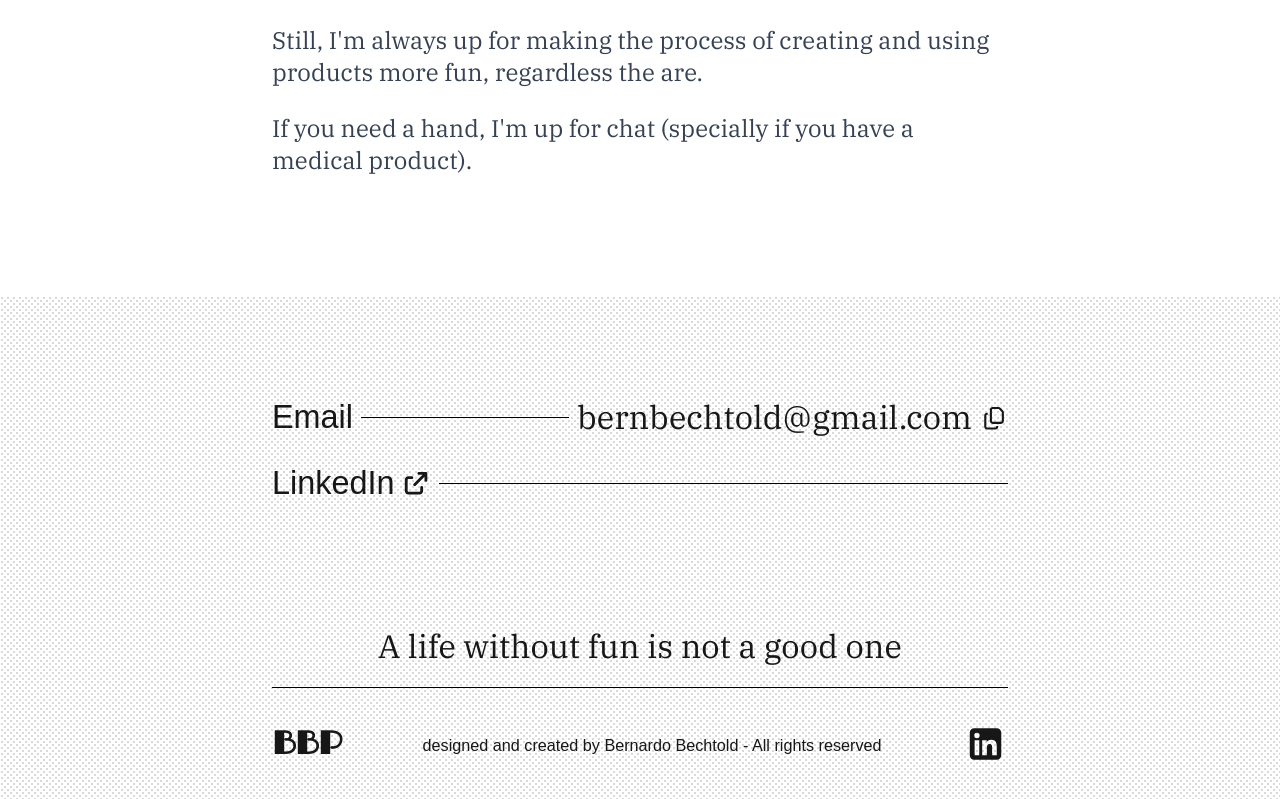
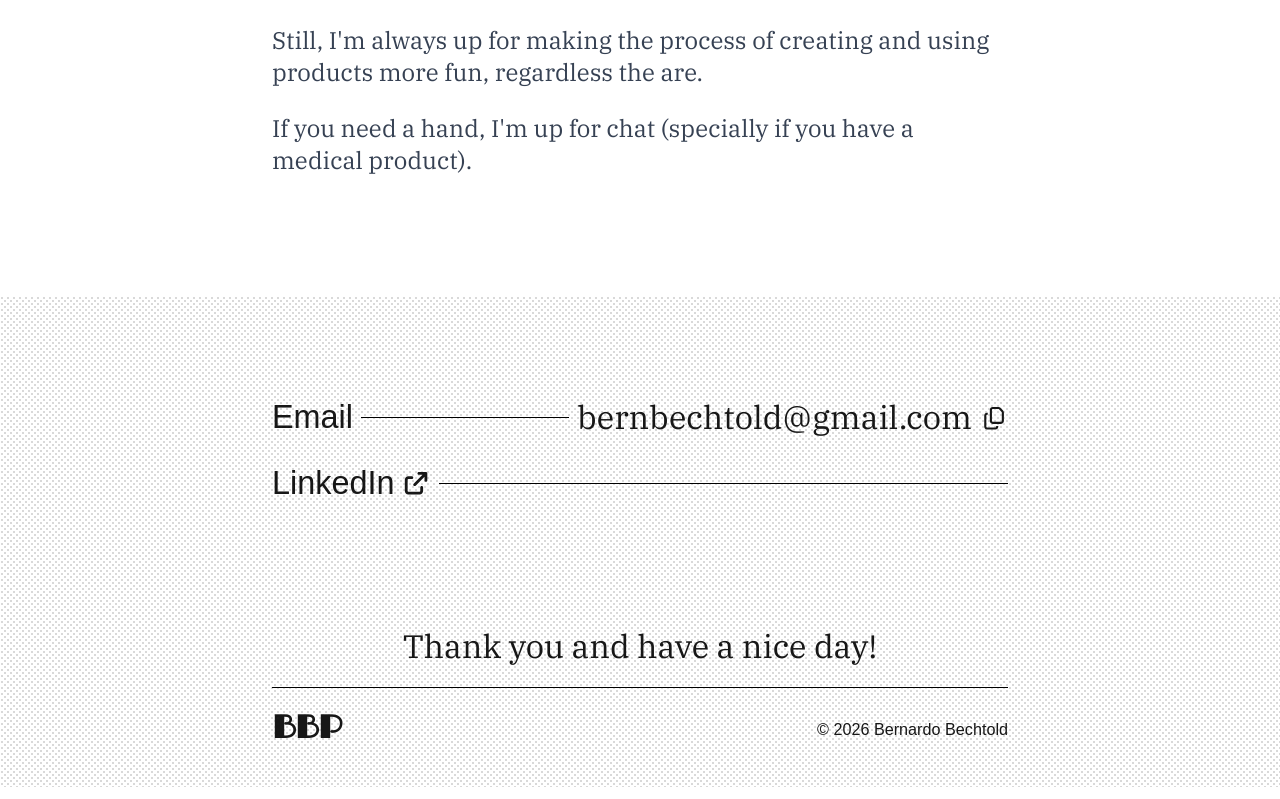
Before and after one commit to bernbecht/bbp-portfolio, a Next.js app: page / in a window 1280 px wide. Shown: the part 2360-3159 px from the top of the page. Built offline with nearby package versions, Linux system fonts and the light colour scheme.

Commit message:
💄 minor layout adjustments to the Footer

```diff
--- a/components/Footer.tsx
+++ b/components/Footer.tsx
@@ -1,6 +1,5 @@
 "use client";
 
-import { faSquareLinkedin } from "@fortawesome/free-brands-svg-icons/faSquareLinkedin";
 import { faCircleCheck } from "@fortawesome/free-regular-svg-icons/faCircleCheck";
 import { faCopy } from "@fortawesome/free-regular-svg-icons/faCopy";
 import { faArrowUpRightFromSquare } from "@fortawesome/free-solid-svg-icons/faArrowUpRightFromSquare";
@@ -93,31 +92,15 @@ export function Footer() {
 
           <div className="text-center mt-24">
             <p className="text-[1.8em] font-medium border-b border-black pt-4 pb-4 font-serif">
-              A life without fun is not a good one
+              Thank you and have a nice day!
             </p>
           </div>
         </address>
-        <div className="flex justify-between items-center mt-8">
+        <div className="flex justify-between items-center mt-4 gap-16">
           <a href="/" className="font-bold tracking-tight text-[1.8em] logo">
             BBP
           </a>
-
-          <span className="text-[0.9em]">
-            designed and created by Bernardo Bechtold - All rights reserved
-          </span>
-
-          <a
-            href="https://br.linkedin.com/in/bbechtold"
-            target="_blank"
-            rel="noopener noreferrer"
-            aria-label="LinkedIn profile, opens in new tab"
-          >
-            <FontAwesomeIcon
-              icon={faSquareLinkedin}
-              aria-hidden="true"
-              size="2x"
-            />
-          </a>
+          <span className="text-[0.9em]">© 2026 Bernardo Bechtold</span>
         </div>
       </div>
     </footer>
```
